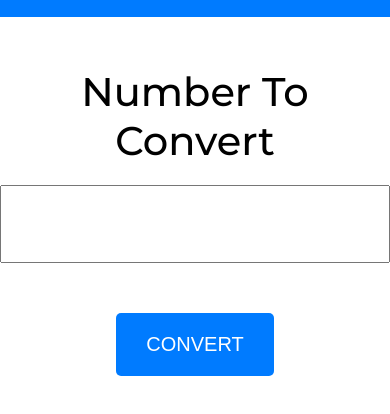
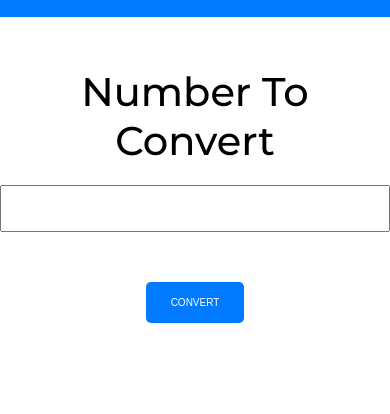
Before and after one commit to JAS-D98/teach2give-js-arabic-numeral-to-roman-numeral-converter-exercise, a website built with Vite: page index.html in a window 390 px wide. Shown: the part 188-602 px from the top of the page. Built offline with nearby package versions, Linux system fonts and the light colour scheme.

Commit message:
make it responsive on small screens

```diff
--- a/style.css
+++ b/style.css
@@ -119,3 +119,18 @@ body {
   margin-top: 3rem;
   font-size: 4rem;
 }
+
+@media(max-width:30.4em){
+  .user-input--input {
+    padding: 1rem 2rem;
+    font-size: 2rem;
+  }
+  .output{
+    font-size: 2em;
+  }
+
+.convert-button {
+  font-size: 1rem;
+  padding: 1.5rem 2.5rem;
+}
+}
```
